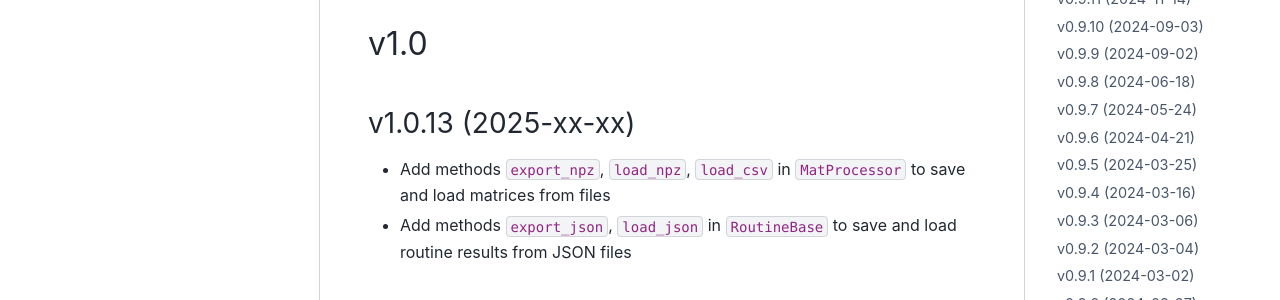
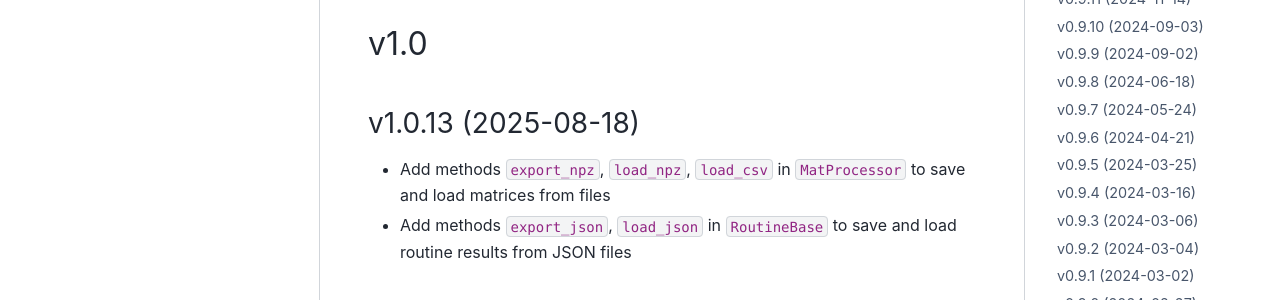
Before and after one commit to CURENT/ams, a Sphinx documentation site: the page built from docs/source/release-notes.rst, in a window 1280 px wide and 900 px high. Shown: the part 254-554 px from the top of the window. Built offline with Sphinx 7.4.7 and the PyData theme 0.15.4, drawn with Linux system fonts in a browser that asks for light colours; pages that are not in the unit, such as notebooks, are missing from menus.

Commit message:
Update release notes

```diff
--- a/docs/source/release-notes.rst
+++ b/docs/source/release-notes.rst
@@ -9,7 +9,7 @@ The APIs before v3.0.0 are in beta and may change without prior notice.
 v1.0
 ==========
 
-v1.0.13 (2025-xx-xx)
+v1.0.13 (2025-08-18)
 ----------------------
 
 - Add methods ``export_npz``, ``load_npz``, ``load_csv`` in ``MatProcessor``
```
